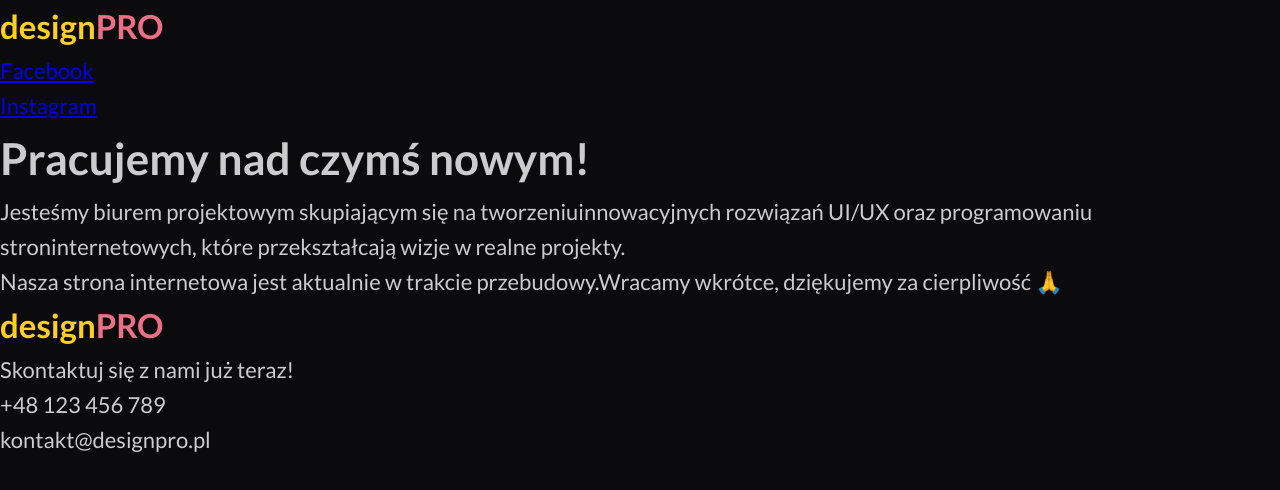
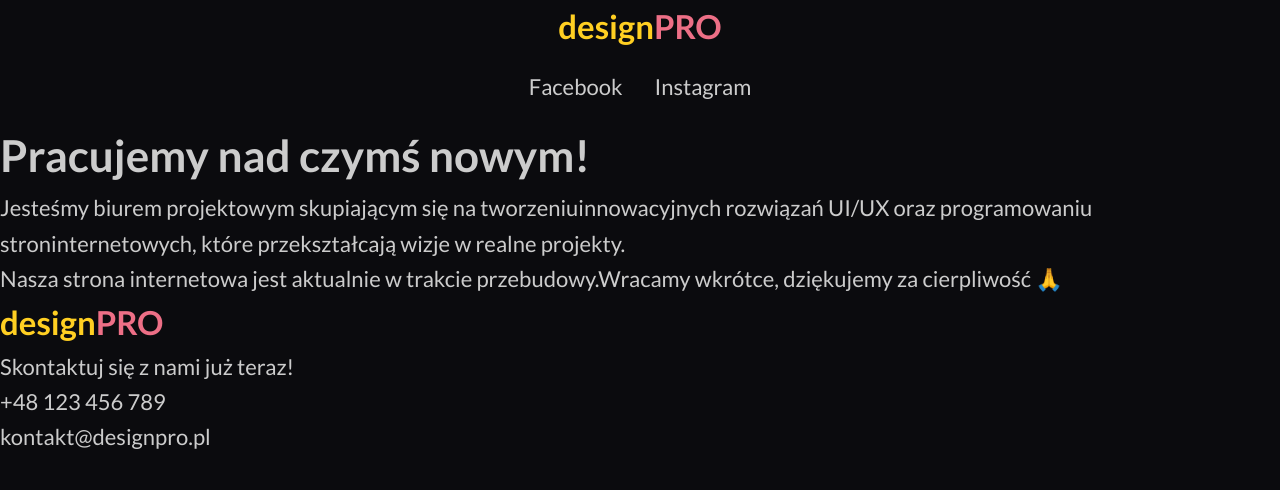
Before and after one commit to AndrzejGawera/ag-exam-main, a website: page index.html in a window 1280 px wide. Drawn offline with Linux system fonts and the light colour scheme.

Commit message:
css menu styles

```diff
--- a/index.html
+++ b/index.html
@@ -7,7 +7,7 @@
     <title>DesignPRO - biuro projektowe UI/UX</title>
   </head>
   <body>
-    <header>
+    <header class="header">
       <div class="logo">
         <h2><span class="logo__yellow">design</span><span class="logo__pink text_uppercase">pro</span></h2>
       </div>
@@ -18,14 +18,14 @@
         </ul>
       </nav>
     </header>
-    <main>
-      <h1>Pracujemy nad czymś nowym!</h1>
-      <p>
+    <main class="main">
+      <h1 class="main__title">Pracujemy nad czymś nowym!</h1>
+      <p class="main__text">
         Jesteśmy biurem projektowym skupiającym się na tworzeniuinnowacyjnych
         rozwiązań UI/UX oraz programowaniu stroninternetowych, które
         przekształcają wizje w realne projekty.
       </p>
-      <p>
+      <p class="main__text">
         Nasza strona internetowa jest aktualnie w trakcie przebudowy.Wracamy
         wkrótce, dziękujemy za cierpliwość 🙏
       </p>
--- a/style.scss
+++ b/style.scss
@@ -25,6 +25,12 @@ body {
   text-transform: uppercase;
 }
 
+.header {
+  display: flex;
+  flex-direction: column;
+  align-items: center;
+}
+
 .logo {
     font-weight: 900;
     text-wrap: nowrap;
@@ -35,3 +41,19 @@ body {
         color: $primary-color;
     }
 }
+
+.menu {
+  padding: 1rem 2rem;
+  &__list {
+    display: flex;
+    list-style: none;
+    gap: 2rem;
+  }
+  &__link {
+    text-decoration: none;
+    color: $primary-text-color;
+    &:hover {
+      color: $primary-color;
+    }
+  }
+}
```
Also changed, not shown: style.css, 1 other file.
